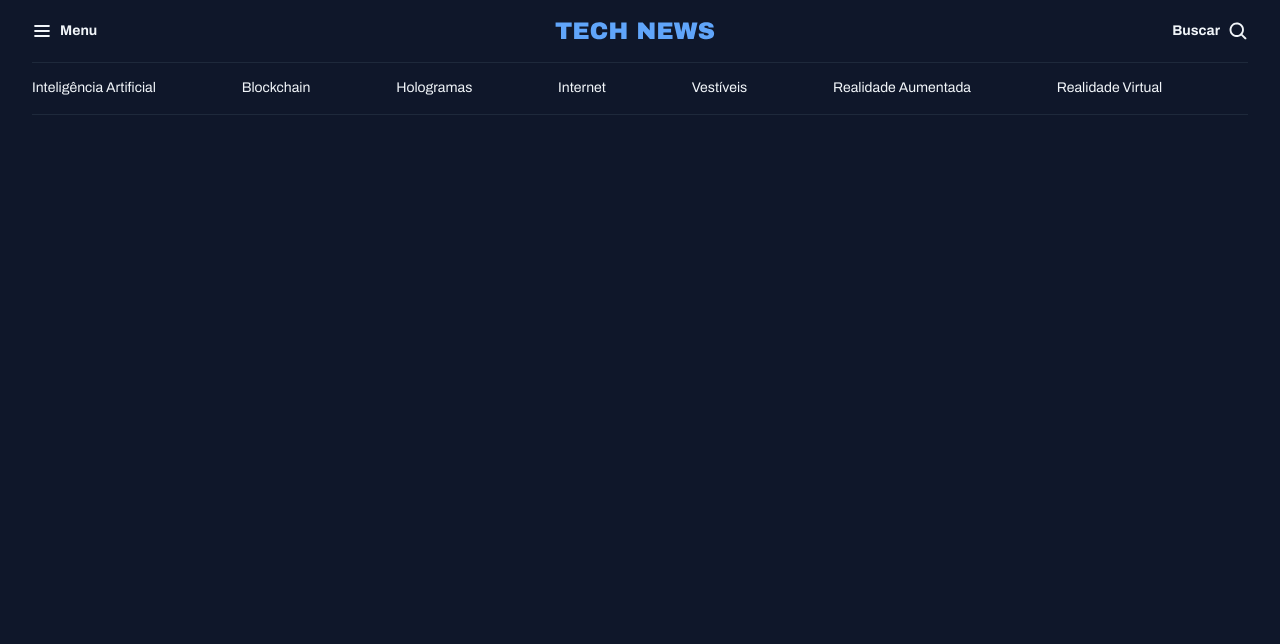
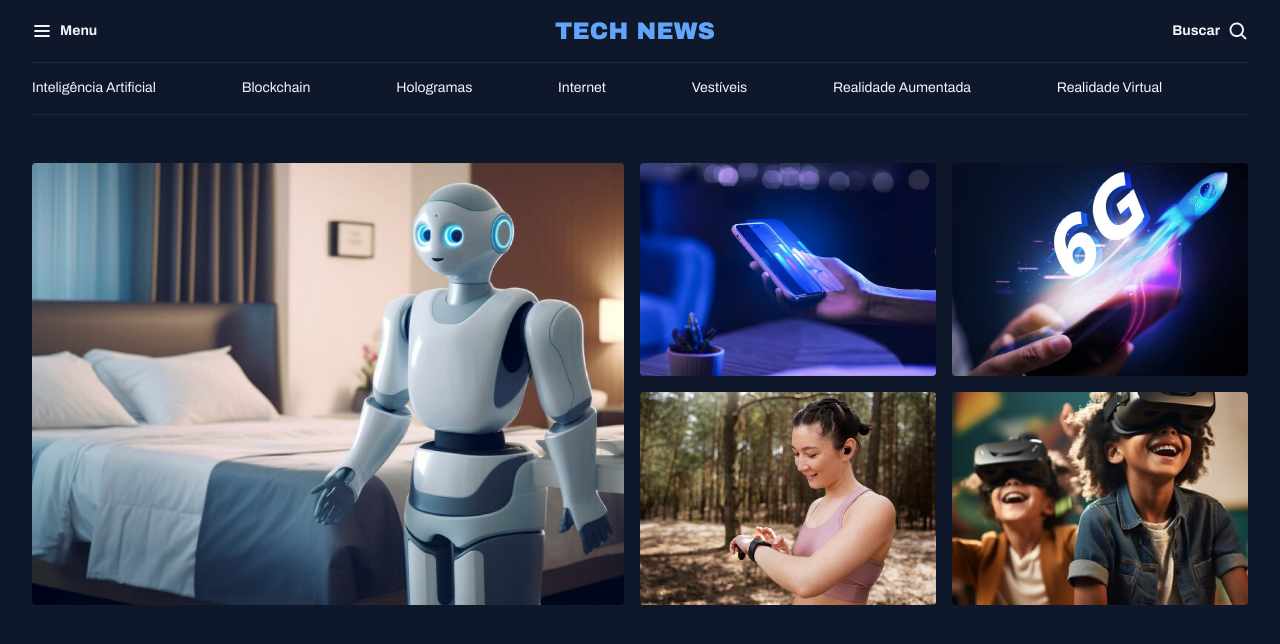
Before and after one commit to JonasLProgramador/portal_de_noticias_rocket, a plain HTML site: page index.html in a window 1280 px wide. Drawn offline with Linux system fonts and the light colour scheme.

Commit message:
:sparkles: feat: create de sections of highlights

```diff
--- a/index.html
+++ b/index.html
@@ -43,5 +43,39 @@
         <href></href>
       </nav>
     </header>
+
+
+    <main class="grid container">
+     <section id="featured" class="grid grid-flow-col gap-16">
+        <div>
+            <img src="/assets/images/Image 01.png" alt="Imagem de uma cama e um robo "
+            />
+        </div>
+
+         <div class="grid grid-cols-2 gap-16">
+          <div>
+              <img src="./assets/images/Image 02.png" alt="Uma mão mexendo ao celular"
+              />
+          </div>
+
+           <div>
+                <img src="./assets/images/Image 03.png" alt="Smarthphone projetor
+                3d"
+                />
+           </div>
+
+            <div>
+                <img src="./assets/images/Image 04.png" alt="novo relógio inteligente
+              "/>
+            </div>
+
+            <div>
+                <img src="./assets/images/Image 05.png" alt="Tecnologia VR" />
+            </div>
+
+        </div>
+     </section>
+
+    </main>
   </body>
 </html>
--- a/styles/global.css
+++ b/styles/global.css
@@ -35,16 +35,14 @@ a:hover{
 h1,h2,h3{
     font: inherit;
 }
-
-.grid{
-  display: grid;
-}
-
-.grid-flow-col{
-  grid-auto-flow: column;
+img{
+  max-width: 100%;
 }
 .container{
   max-width: 1280px ;
   padding-inline: 32px;
   margin-inline: auto;
 }
+main{
+  margin-top: 48px;
+}
--- a/styles/header.css
+++ b/styles/header.css
@@ -12,7 +12,7 @@
     }
 
     div:nth-child(3){
-     justify-self: end;
+    justify-self: end;
     }
 }
 
--- a/styles/index.css
+++ b/styles/index.css
@@ -1,2 +1,4 @@
 @import url(global.css);
 @import url(header.css);
+@import url(utility.css);
+@import url(sections.css);
--- /dev/null
+++ b/styles/sections.css
@@ -0,0 +1,7 @@
+#featured{
+    img{
+        height: 100%;
+        object-fit: cover;
+        border-radius: 4px;
+    }
+}
--- /dev/null
+++ b/styles/utility.css
@@ -0,0 +1,15 @@
+.grid{
+    display: grid;
+  }
+
+  .grid-flow-col{
+    grid-auto-flow: column;
+  }
+
+  .grid-cols-2{
+    grid-template-columns: 1fr 1fr;
+  }
+
+  .gap-16{
+    gap: 16px;
+  }
```
